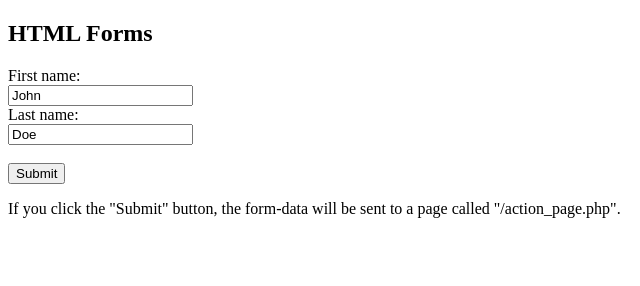
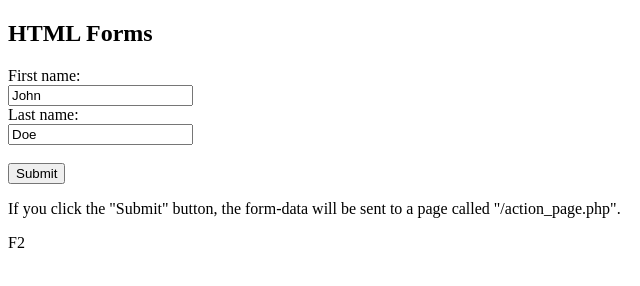
Before and after one commit to Umr27/PROJECTGIT, a plain HTML site: page Forms.html in a window 1280 px wide. Shown: the full height of the page, 0-640 px from the left. Drawn offline with Linux system fonts and the light colour scheme.

Commit message:
Added F2

```diff
--- a/Forms.html
+++ b/Forms.html
@@ -14,5 +14,6 @@
 
 <p>If you click the "Submit" button, the form-data will be sent to a page called "/action_page.php".</p>
 
+<p> F2</p>
 </body>
 </html>
```
